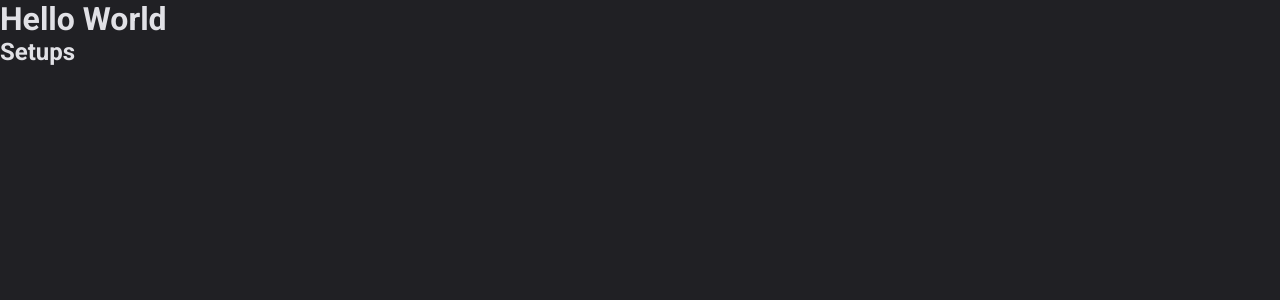
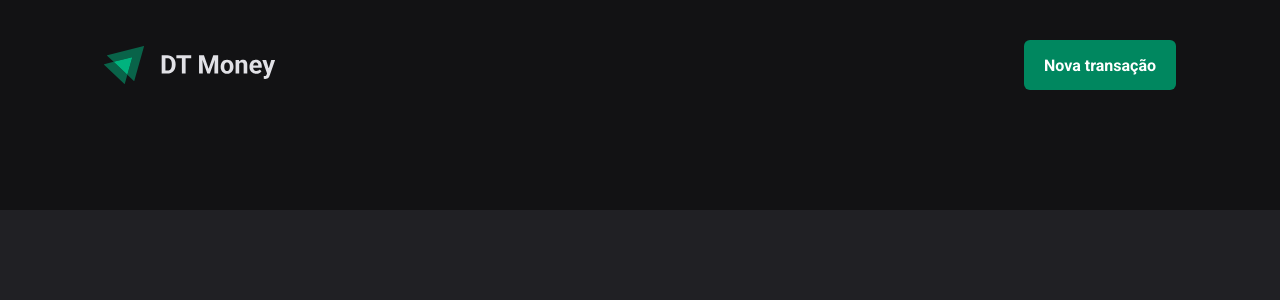
Before and after one commit to nlperri/dt-money, a React (Vite) app: page / in a window 1280 px wide. Shown: the top 300 px of the page. Built offline with nearby package versions, Linux system fonts and the light colour scheme; a web font is replaced by a local one.

Commit message:
header style done

```diff
--- a/src/App.tsx
+++ b/src/App.tsx
@@ -1,13 +1,13 @@
 import { ThemeProvider } from 'styled-components'
 import { defaultTheme } from './styles/themes/default'
 import { GlobalStyle } from './styles/global'
+import { Transaction } from './pages/Transactions'
 
 export function App() {
   return (
     <ThemeProvider theme={defaultTheme}>
       <GlobalStyle />
-      <h1>Hello World</h1>
-      <h2>Setups</h2>
+      <Transaction />
     </ThemeProvider>
   )
 }
--- /dev/null
+++ b/src/components/Header/index.tsx
@@ -0,0 +1,14 @@
+import { HeaderContainer, HeaderContent, NewTransactionButton } from './styles'
+import logoImg from '../../assets/logo-ignite.svg'
+
+export function Header() {
+  return (
+    <HeaderContainer>
+      <HeaderContent>
+        <img src={logoImg} alt='' />
+
+        <NewTransactionButton>Nova transação</NewTransactionButton>
+      </HeaderContent>
+    </HeaderContainer>
+  )
+}
--- /dev/null
+++ b/src/components/Header/styles.ts
@@ -0,0 +1,32 @@
+import styled from 'styled-components'
+
+export const HeaderContainer = styled.header`
+  background: ${(props) => props.theme['gray-900']};
+  padding: 2.5rem 0 7.5rem;
+`
+
+export const HeaderContent = styled.div`
+  width: 100%;
+  max-width: 1120px;
+  margin: 0 auto;
+  padding: 0 1.5rem;
+
+  display: flex;
+  justify-content: space-between;
+  align-items: center;
+`
+export const NewTransactionButton = styled.button`
+  height: 50px;
+  border: 0;
+  background: ${(props) => props.theme['green-500']};
+  color: ${(props) => props.theme.white};
+  font-weight: bold;
+  padding: 0 1.25rem;
+  border-radius: 6px;
+  cursor: pointer;
+
+  &:hover {
+    background: ${(props) => props.theme['green-700']};
+    transition: background-color 0.2s;
+  }
+`
--- /dev/null
+++ b/src/pages/Transactions/index.tsx
@@ -0,0 +1,9 @@
+import { Header } from '../../components/Header'
+
+export function Transaction() {
+  return (
+    <div>
+      <Header />
+    </div>
+  )
+}
```
Also changed, not shown: src/assets/logo-ignite.svg (added), src/pages/Transactions/styles.ts (added).
